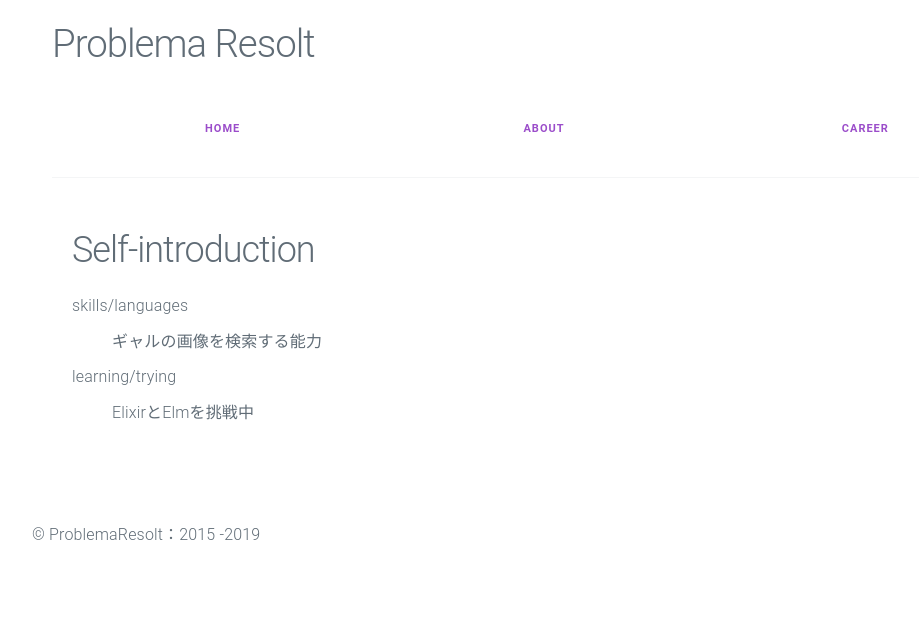
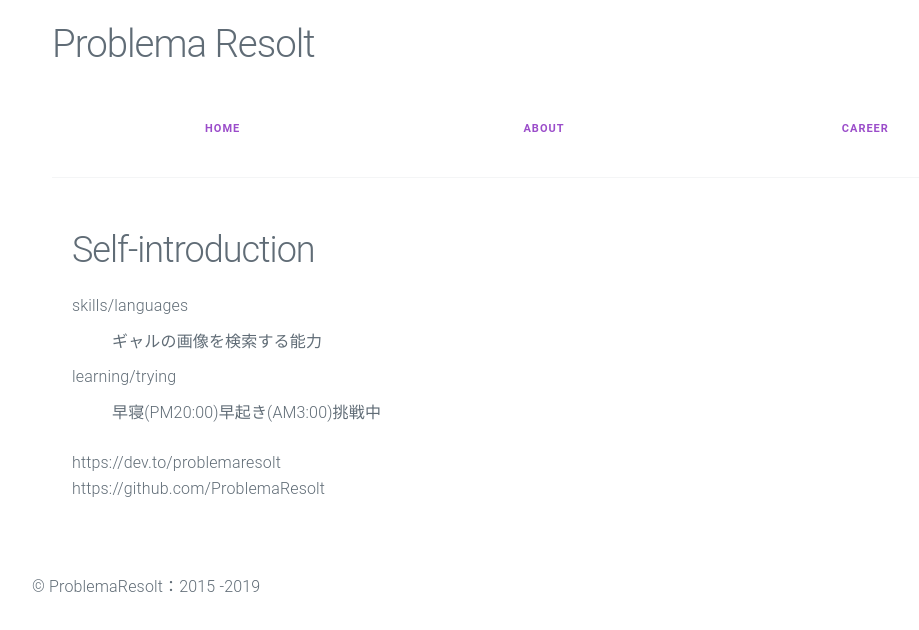
Before and after one commit to ProblemaResolt/official, a React app: page / in a window 1280 px wide. Shown: the top 630 px of the page, without its empty margins (96-1015 px from the left). Built offline with nearby package versions, Linux system fonts and the light colour scheme; the HTML template or start-up script is replaced by a standard one.

Commit message:
home  henko

```diff
--- a/src/components/Contents/Home.tsx
+++ b/src/components/Contents/Home.tsx
@@ -15,8 +15,10 @@ export default class Contents extends React.Component<IProps> {
            <dt>skills/languages</dt>
             <dd>ギャルの画像を検索する能力</dd>
             <dt>learning/trying</dt>
-            <dd>ElixirとElmを挑戦中</dd>
+            <dd>早寝(PM20:00)早起き(AM3:00)挑戦中</dd>
           </dl>
+          https://dev.to/problemaresolt <br />
+          https://github.com/ProblemaResolt
         </section>
       </React.Fragment>
     );
```
Also changed, not shown: 1 other file (tests, documents, lock files or other folders).
